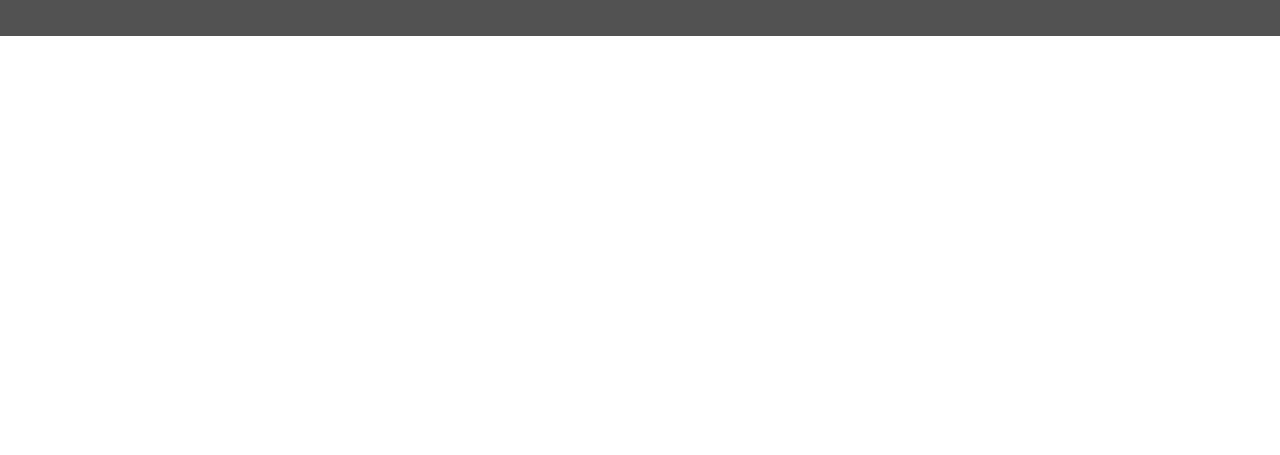
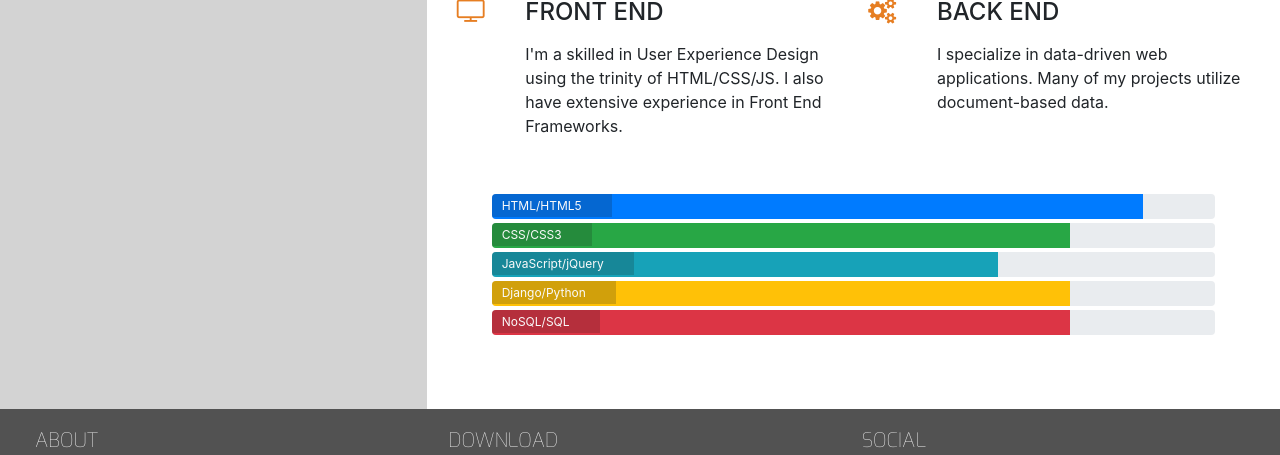
Before and after one commit to cherylhaz/Rosieproject, a plain HTML site: page resume.html in a window 1280 px wide. Shown: the part 469-924 px from the top of the page. Before the commit the page ends 800 px from the top, so only its background shows below. Drawn offline with nearby package versions, Linux system fonts and the light colour scheme; a web font is replaced by a local one.

Commit message:
Updates to resume page

```diff
--- a/Assets/css/style.css
+++ b/Assets/css/style.css
@@ -255,3 +255,24 @@ footer {
     position: relative;
     width: 60%;
 }
+
+/* -----------------------------------Skills */
+
+.progress {
+    position: relative;
+    height: 25px;
+    margin-bottom: 4px;
+}
+
+.progress-type {
+    position: absolute;
+    left: 0px;
+    font-weight: 400;
+    padding: 3px 30px 2px 10px;
+    color: #fafafa;
+    background-color: rgba(25, 25, 25, 0.2);
+}
+
+.progress-section {
+    margin: 40px 20px;
+}
--- a/resume.html
+++ b/resume.html
@@ -43,7 +43,85 @@
             </div>
         </div>
     </header>
-    <section>
+<section class="container-fluid">
+        <div class="row">
+            <div class="col-md-4 bg-color-personal-info section-column">
+                <div class="col-12">
+                    <h3 class="section-heading uppercase">Work History</h3>
+                </div>
+            </div>
+            <div class="col-md-8 bg-color-three-reasons section-column">
+                <div class="row">
+                    <div class="col">
+                        <h3 class="section-heading uppercase">My Skills</h3>
+                    </div>
+                </div>
+                <div class="row">
+                    <div class="col-10 offset-1 offset-sm-0 col-sm-4 col-md-6">
+                        <div class="row">
+                            <div class="col-2">
+                             <i class="three-reasons-icon fa fa-tv" aria-hidden="true"></i>
+                            </div>
+                            <div class="col-10">
+                                <h4 class="three-reasons-heading uppercase">Front End</h4>
+                                <p>
+                                I'm a skilled in User Experience Design using the trinity of HTML/CSS/JS.  I also have extensive experience in Front End Frameworks.
+                             </p>
+                            </div>
+                        </div>
+                    </div>
+                    <div class="col-10 offset-1 offset-sm-0 col-sm-4 col-md-6">
+                        <div class="row">
+                            <div class="col-2">
+                             <i class="three-reasons-icon fa fa-gears" aria-hidden="true"></i>
+                            </div>
+                            <div class="col-10">
+                                <h4 class="three-reasons-heading uppercase">Back End</h4>
+                                <p>
+                                 I specialize in data-driven web applications.  Many of my projects utilize document-based data.
+                                </p>
+                            </div>
+                        </div>
+                    </div>
+                </div>
+                <div class="row progress-section">
+                    <div class="col">
+                        <div class="progress">
+                            <div class="progress-bar"role="progressbar" aria-valuenow="90" aria-valuemin="0" area-valuemax="100" style="width:90%;">
+                                <span class="sr-only">90% complete</span>
+                            </div>
+                                <span class="progress-type">HTML/HTML5</span>
+                        </div>
+                        <div class="progress">
+                            <div class="progress-bar bg-success"role="progressbar" aria-valuenow="80" aria-valuemin="0" area-valuemax="100" style="width:80%;">
+                                <span class="sr-only">80% complete</span>
+                            </div>
+                                <span class="progress-type">CSS/CSS3</span>
+                        </div>
+                        <div class="progress">
+                            <div class="progress-bar bg-info"role="progressbar" aria-valuenow="70" aria-valuemin="0" area-valuemax="100" style="width:70%;">
+                                <span class="sr-only">70% complete</span>
+                            </div>
+                                <span class="progress-type">JavaScript/jQuery</span>
+                        </div>
+                        <div class="progress">
+                            <div class="progress-bar bg-warning"role="progressbar" aria-valuenow="80" aria-valuemin="0" area-valuemax="100" style="width:80%;">
+                                <span class="sr-only">80% complete</span>
+                            </div>
+                                <span class="progress-type">Django/Python</span>
+                        </div>
+                        <div class="progress">
+                            <div class="progress-bar bg-danger"role="progressbar" aria-valuenow="80" aria-valuemin="0" area-valuemax="100" style="width:80%;">
+                                <span class="sr-only">80% complete</span>
+                            </div>
+                                <span class="progress-type">NoSQL/SQL</span>
+                        </div>
+                    </div>
+                </div>
+                </div>
+            </div>
+            </div>
+        </div>
 
     </section>
     <footer class="container-fluid">
```
Also changed, not shown: index.html (+1 -1 lines).
